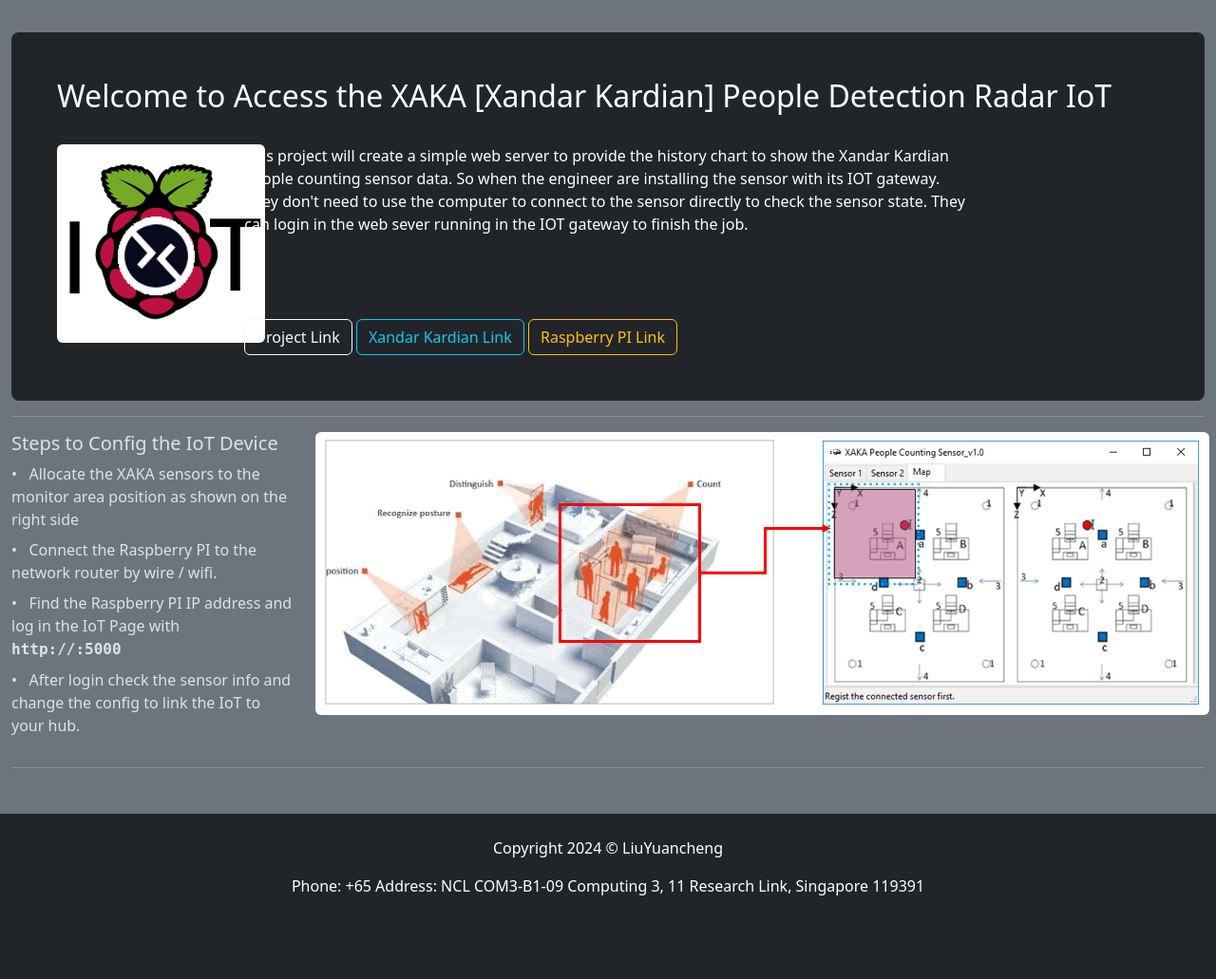
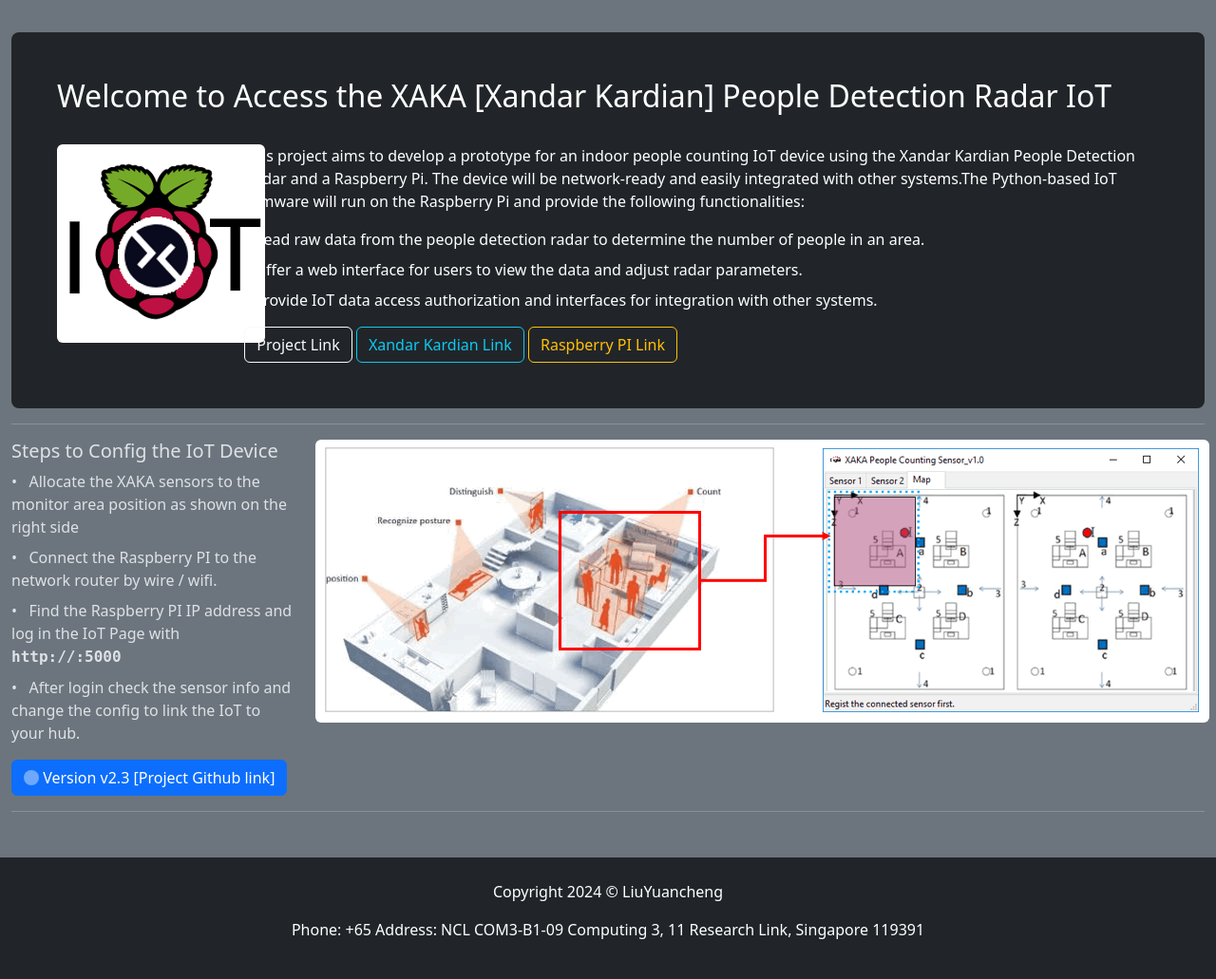
Before and after one commit to LiuYuancheng/Xandar_PPL_Sensor_IOT_Web, a Flask app: page / in a window 1280 px wide. Shown: the part 66-1097 px from the top of the page at 95% size. Before the commit the page ends 1009 px from the top, so only its background shows below. Run offline with Flask 3, Linux system fonts and the light colour scheme; parts of the project's set-up code (start-up, migrations or seed data) failed here and were passed over.

Commit message:
Update the read me file.

```diff
--- a/src/XandaWebAuth.py
+++ b/src/XandaWebAuth.py
@@ -93,6 +93,7 @@ class User(UserMixin):
             UserMixin (_type_): _description_
     """
     def __init__(self, id):
+        self.id = id
         self.name = id
         self.type = 'user'
         self.password = None
--- a/src/templates/index.html
+++ b/src/templates/index.html
@@ -67,11 +67,16 @@
             <div class="col-sm-2">
                 <img src="{{url_for('static', filename='images/Logo.png')}}" class="rounded" />
             </div>
-            <div class="col-sm-8">
-                <p>This project will create a simple web server to provide the history chart to show the Xandar Kardian People counting sensor data.  So when the engineer are installing the sensor with its IOT gateway. They don't need to use the computer to connect to the sensor directly to check the sensor state. They can login in the web sever running in the  IOT gateway to finish the job.</p>
-                <br>
-                <br>
-                <br>
+            <div class="col-sm-10">
+                <p>This project aims to develop a prototype for an indoor people counting IoT device using the Xandar
+                  Kardian People Detection Radar and a Raspberry Pi. The device will be network-ready and easily integrated
+                  with other systems.The Python-based IoT firmware will run on the Raspberry Pi and provide the following
+                  functionalities:</p>
+                <dl>
+                  <dd> &#149; Read raw data from the people detection radar to determine the number of people in an area.</dd>
+                  <dd> &#149; Offer a web interface for users to view the data and adjust radar parameters.</dd>
+                  <dd> &#149; Provide IoT data access authorization and interfaces for integration with other systems.</dd>
+                </dl>
                 {% if current_user.is_authenticated %}
                     <button class="btn btn-outline-success" type="button"  onclick="location.href='{{ url_for('chart') }}'">Link To IoT Data & Config</button>
                 {% endif %}
@@ -93,6 +98,12 @@
             <dd> &#149; &nbsp Find the Raspberry PI IP address and log in the IoT Page with <b style="font-family: monospace;"> http://<ip>:5000 </b> </dd>
             <dd> &#149; &nbsp After login check the sensor info and change the config to link the IoT to your hub. </dd>
         </dl>
+
+        <button class="btn btn-primary" href="https://github.com/LiuYuancheng/Xandar_PPL_Sensor_IOT_Web">
+            <span class="spinner-grow spinner-grow-sm"></span>
+            Version v2.3 [Project Github link]
+        </button>
+
     </div>
     <div class="col-sm-9">
         <img src="{{url_for('static', filename='images/function.png')}}" class="rounded"/>
```
Also changed, not shown: README.md, 3 other files.
